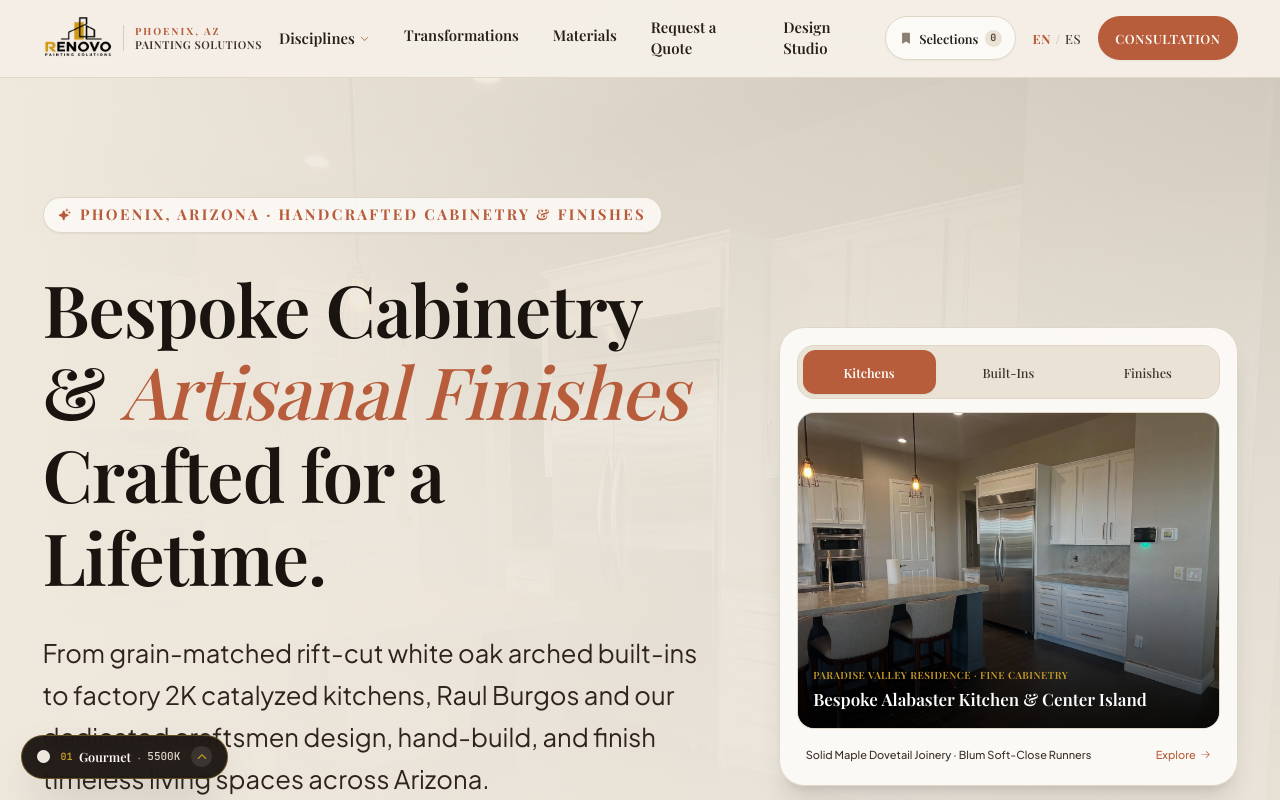
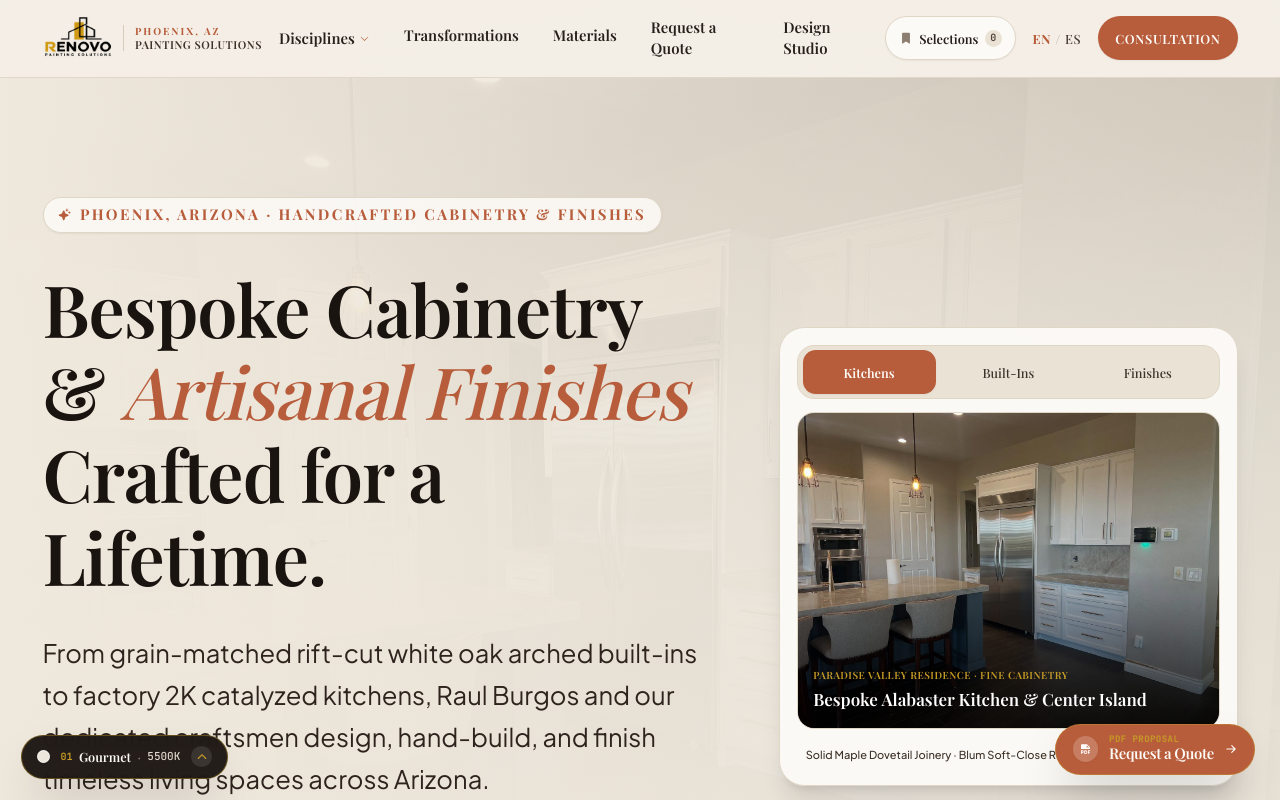
Before and after one commit to IB-Demos/renovo-webproject, a Next.js app in the folder web/: page / in a window 1280 px wide. Shown: the top 800 px of the page. Built offline with nearby package versions, Linux system fonts and the light colour scheme; a web font is replaced by a local one.

Commit message:
feat(ui): add persistent floating quote button and optimize mobile HUD balance

```diff
--- a/web/src/app/layout.tsx
+++ b/web/src/app/layout.tsx
@@ -7,6 +7,7 @@ import { Footer } from "@/components/layout/Footer";
 import { SampleTrayDrawer } from "@/components/layout/SampleTrayDrawer";
 import { CasaAtmosphereCanvas } from "@/components/architectural/CasaAtmosphereCanvas";
 import { CasaSpatialHud } from "@/components/architectural/CasaSpatialHud";
+import { FloatingQuoteButton } from "@/components/layout/FloatingQuoteButton";
 
 const plusJakarta = Plus_Jakarta_Sans({
   subsets: ["latin"],
@@ -93,6 +94,7 @@ export default function RootLayout({
           <Footer />
           <SampleTrayDrawer />
           <CasaSpatialHud />
+          <FloatingQuoteButton />
         </RenovoProvider>
       </body>
     </html>
--- a/web/src/components/architectural/CasaSpatialHud.tsx
+++ b/web/src/components/architectural/CasaSpatialHud.tsx
@@ -62,13 +62,13 @@ export function CasaSpatialHud() {
             />
 
             {/* Room Identifier */}
-            <div className="flex items-center gap-1.5 text-xs font-serif">
+            <div className="flex items-center gap-1 sm:gap-1.5 text-xs font-serif">
               <span className="text-[#C59B27] font-bold font-mono text-[10px]">
                 {currentRoom.number}
               </span>
-              <span className="font-semibold">{currentRoom.tag[locale].split(" ")[0]}</span>
-              <span className="text-[#8C7A6B]">·</span>
-              <span className="text-[11px] text-[#E0D7CC] font-mono">{currentLighting.kelvin}</span>
+              <span className="font-semibold hidden sm:inline">{currentRoom.tag[locale].split(" ")[0]}</span>
+              <span className="text-[#8C7A6B] hidden sm:inline">·</span>
+              <span className="text-[10px] sm:text-[11px] text-[#E0D7CC] font-mono">{currentLighting.kelvin}</span>
             </div>
 
             <span className="flex h-5 w-5 items-center justify-center rounded-full bg-white/10 text-[#C59B27] group-hover:bg-[#B85D3B] group-hover:text-white transition-colors">
--- /dev/null
+++ b/web/src/components/layout/FloatingQuoteButton.tsx
@@ -0,0 +1,67 @@
+"use client";
+
+import React from "react";
+import Link from "next/link";
+import { usePathname } from "next/navigation";
+import { useRenovo } from "@/context/RenovoContext";
+import { FilePdf, ArrowRight } from "@phosphor-icons/react";
+import { motion, AnimatePresence } from "motion/react";
+
+export function FloatingQuoteButton() {
+  const { locale, samples } = useRenovo();
+  const pathname = usePathname();
+
+  // Hide when the user is already on the cotizador page
+  if (pathname === "/cotizador") {
+    return null;
+  }
+
+  const hasSavedSamples = samples.length > 0;
+
+  return (
+    <aside aria-label="Quick Quote Request" className="select-none">
+      <AnimatePresence>
+        <motion.div
+          key="floating-quote-btn"
+          initial={{ opacity: 0, y: 16, scale: 0.94 }}
+          animate={{ opacity: 1, y: 0, scale: 1 }}
+          exit={{ opacity: 0, y: 16, scale: 0.94 }}
+          transition={{ duration: 0.25 }}
+          className={`fixed right-4 sm:right-6 z-40 transition-all duration-300 ${
+            hasSavedSamples ? "bottom-[84px]" : "bottom-5 sm:bottom-6"
+          }`}
+        >
+          <Link
+            href="/cotizador"
+            className="interactive-control group flex items-center gap-2 sm:gap-2.5 px-3 sm:px-4 py-2 sm:py-2.5 rounded-full bg-[#B85D3B] hover:bg-[#A34E2F] text-[#FCFAF7] border border-[#C59B27]/40 shadow-2xl hover:scale-[1.03] active:scale-98 transition-all"
+            title={
+              locale === "en"
+                ? "Request a Formal Project Proposal (PDF)"
+                : "Solicitar Cotización de Proyecto (PDF)"
+            }
+          >
+            <div className="w-5 sm:w-6 h-5 sm:h-6 rounded-full bg-white/20 flex items-center justify-center text-white shrink-0 shadow-xs">
+              <FilePdf size={13} weight="fill" />
+            </div>
+
+            <div className="flex flex-col text-left">
+              <span className="text-[8px] sm:text-[9px] font-mono font-bold tracking-wider uppercase text-[#C59B27] leading-none hidden sm:block">
+                {locale === "en" ? "PDF PROPOSAL" : "PROPUESTA PDF"}
+              </span>
+              <span className="text-xs sm:text-sm font-serif font-semibold tracking-tight text-[#FCFAF7] leading-tight">
+                <span className="sm:hidden">{locale === "en" ? "Quote (PDF)" : "Cotizar (PDF)"}</span>
+                <span className="hidden sm:inline">{locale === "en" ? "Request a Quote" : "Cotizar Proyecto"}</span>
+              </span>
+            </div>
+
+            <ArrowRight
+              size={12}
+              weight="bold"
+              className="text-[#FCFAF7] group-hover:translate-x-0.5 transition-transform shrink-0"
+            />
+          </Link>
+        </motion.div>
+      </AnimatePresence>
+    </aside>
+  );
+}
```
